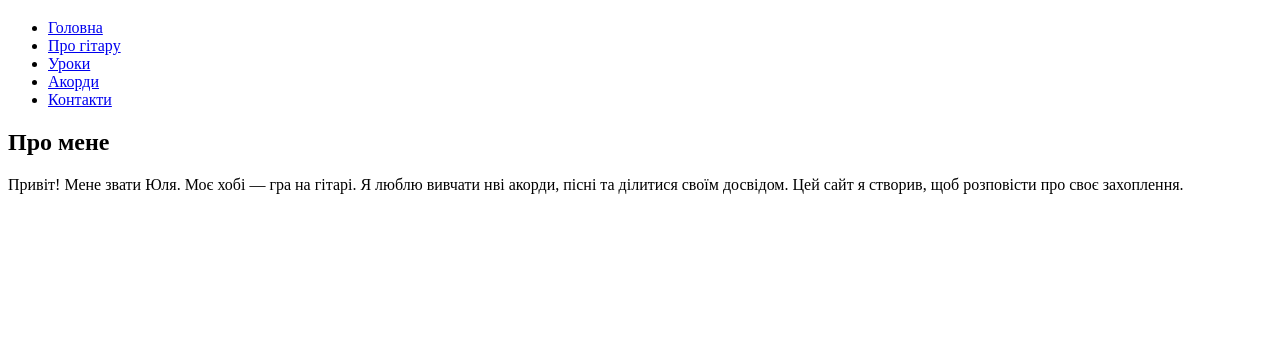
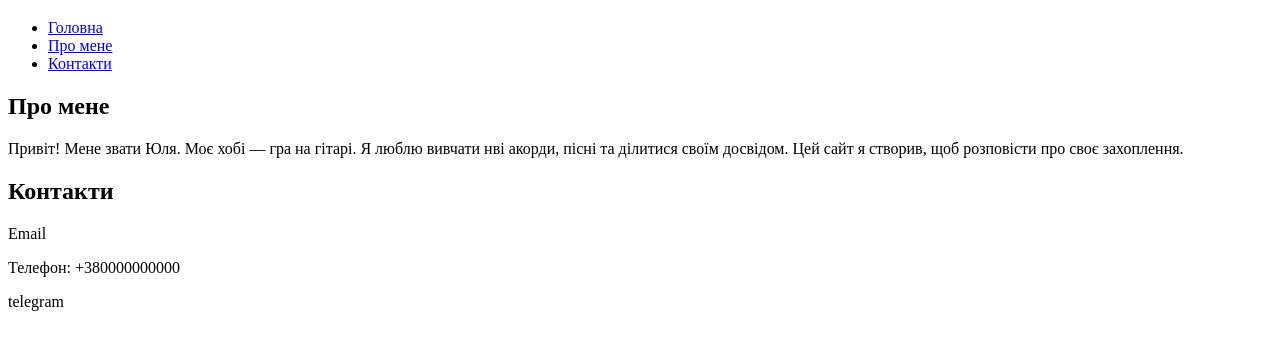
Before and after one commit to bzz-iuliia/homework, a plain HTML site: page index.html in a window 1280 px wide. Shown: the part 87-436 px from the top of the page. Drawn offline with Linux system fonts and the light colour scheme.

Commit message:
contacts

```diff
--- a/index.html
+++ b/index.html
@@ -12,10 +12,8 @@
     <nav>
         <ul>
             <li><a href="#">Головна</a></li>
-            <li><a href="#">Про гітару</a></li>
-            <li><a href="#">Уроки</a></li>
-            <li><a href="#">Акорди</a></li>
-            <li><a href="#">Контакти</a></li>
+            <li><a href="#about">Про мене</a></li>
+            <li><a href="#contacts">Контакти</a></li>
         </ul>
     </nav>
 </header>
@@ -28,6 +26,12 @@
         Цей сайт я створив, щоб розповісти про своє захоплення.
     </p>
 </section>
+<section id="contacts">
+    <h2>Контакти</h2>
+    <p href="">Email</p>
+    <p href="tel:+380993198409">Телефон: +380000000000</p>
+    <p href="https://t.me/PikychXx">telegram</p>
+</section>
 </main>
 </body>
 </html>
```
